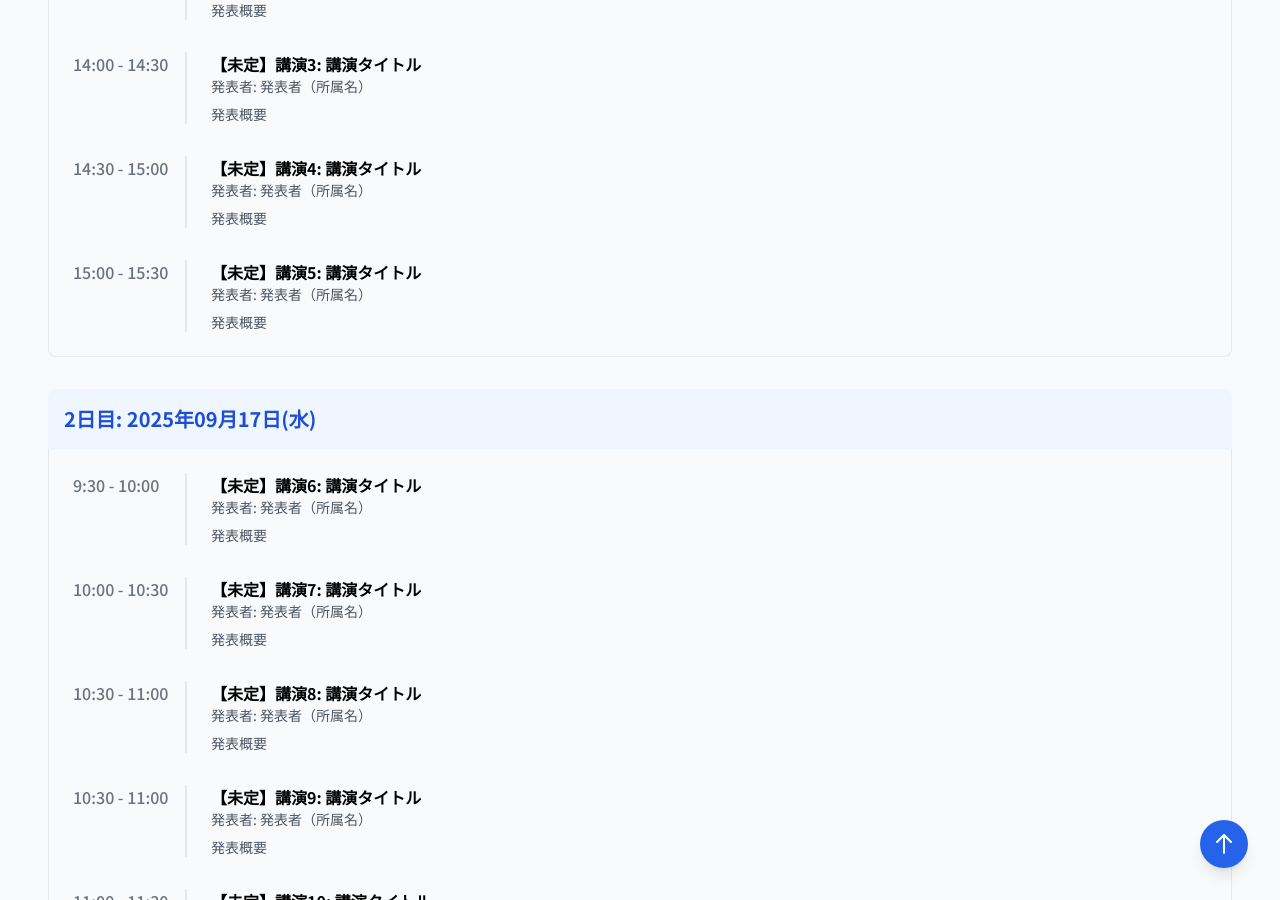
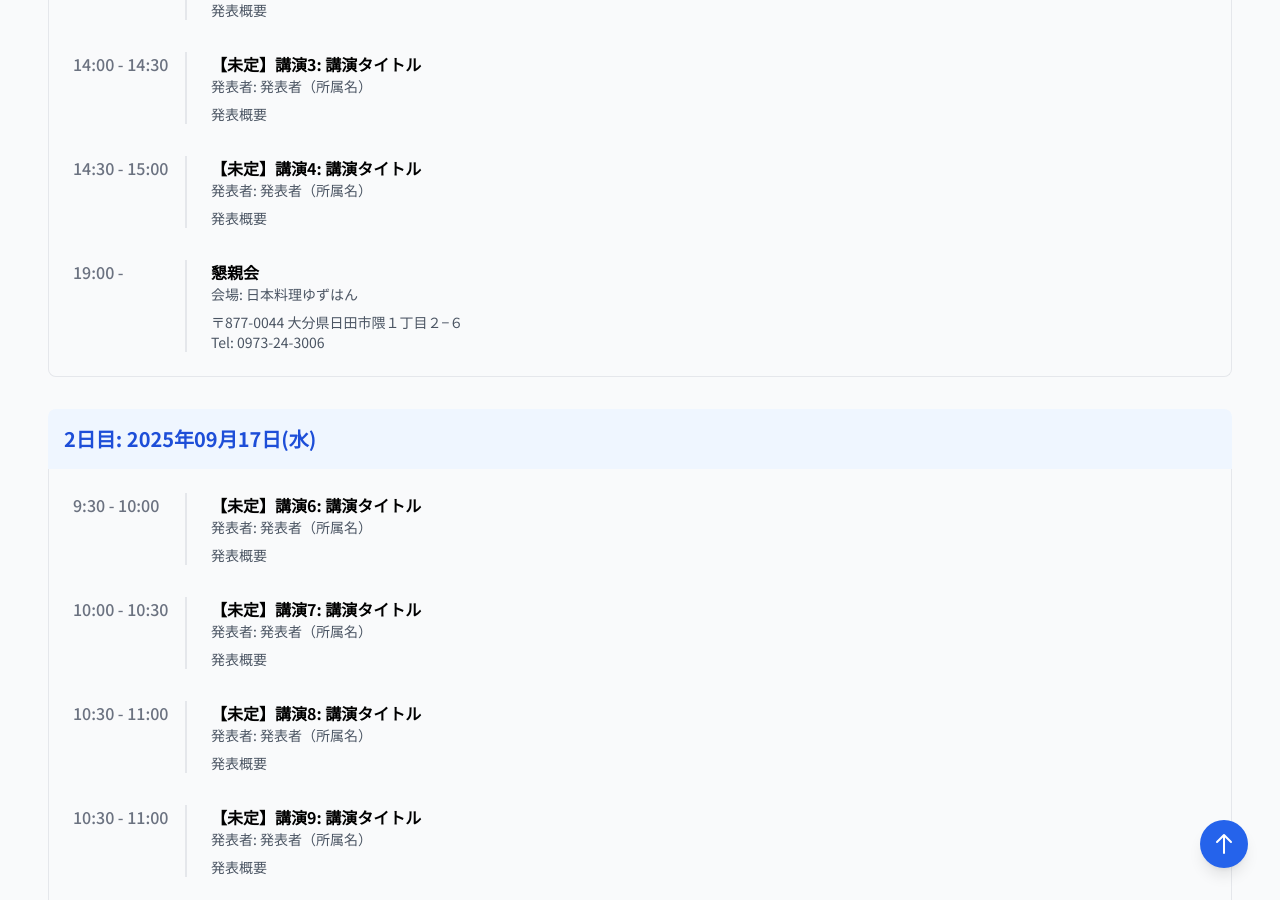
Before and after one commit to FFTPRS/WS, a Jekyll site: the page built from pages/workshop11.html, in a window 1280 px wide and 900 px high, scrolled down 2890 px. Built offline with Jekyll 4.4.1, drawn with Linux system fonts in a browser that asks for light colours; nearby versions of some CDN libraries.

Commit message:
プログラムに懇親会を追加

```diff
--- a/_data/workshop11.yml
+++ b/_data/workshop11.yml
@@ -50,10 +50,11 @@ program:
       title: "【未定】講演4: 講演タイトル"
       speaker: "発表者: 発表者（所属名）"
       description: "発表概要"
-    - time: "15:00 - 15:30"
-      title: "【未定】講演5: 講演タイトル"
-      speaker: "発表者: 発表者（所属名）"
-      description: "発表概要"
+    - time: "19:00 - "
+      title: "懇親会"
+      speaker: "会場: 日本料理ゆずはん"
+      description: "〒877-0044 大分県日田市隈１丁目２−６<br />
+                    Tel: 0973-24-3006"
   - day: "2日目: 2025年09月17日(水)"
     time_schedule:
     - time: "9:30 - 10:00"
```
